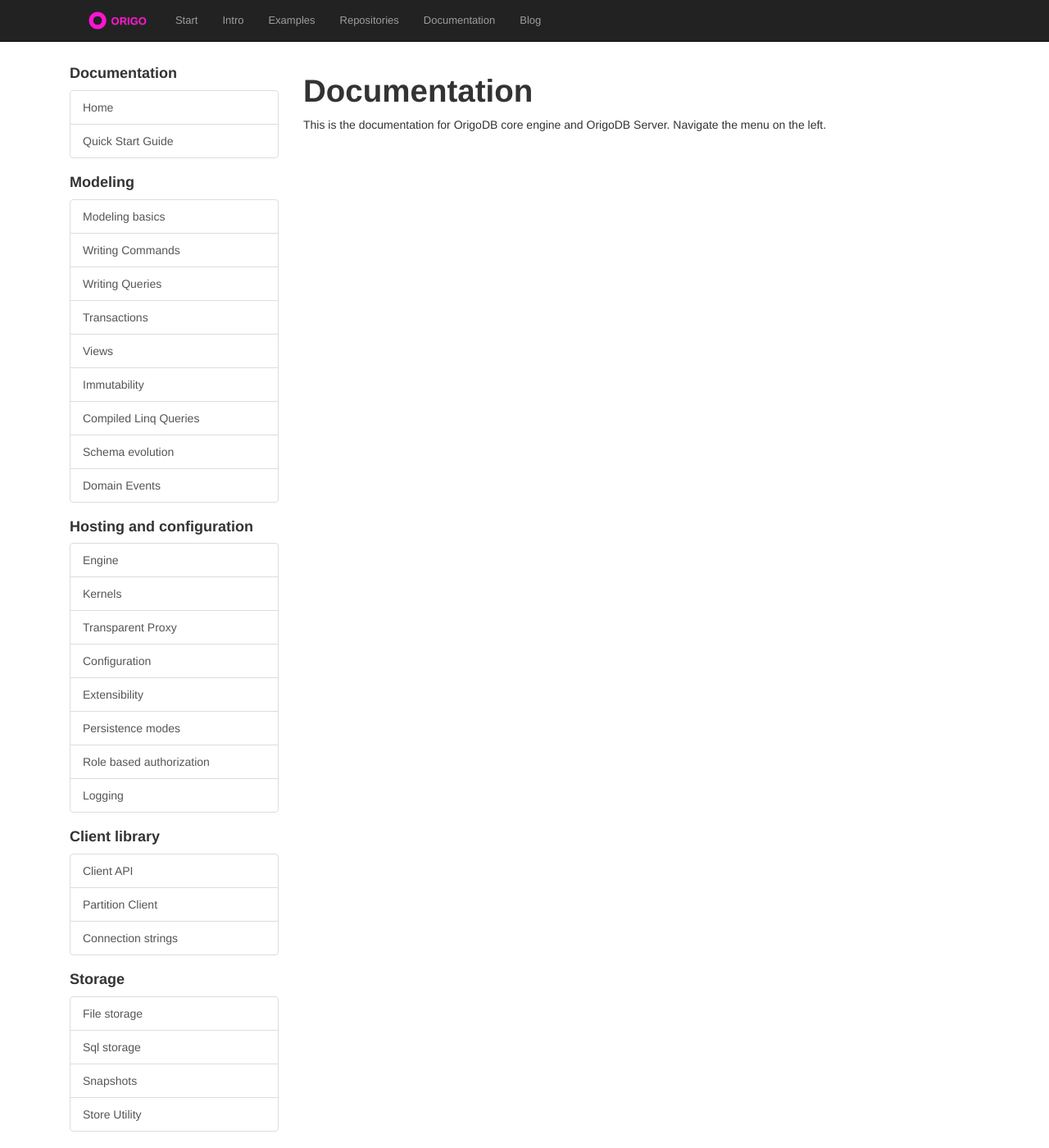
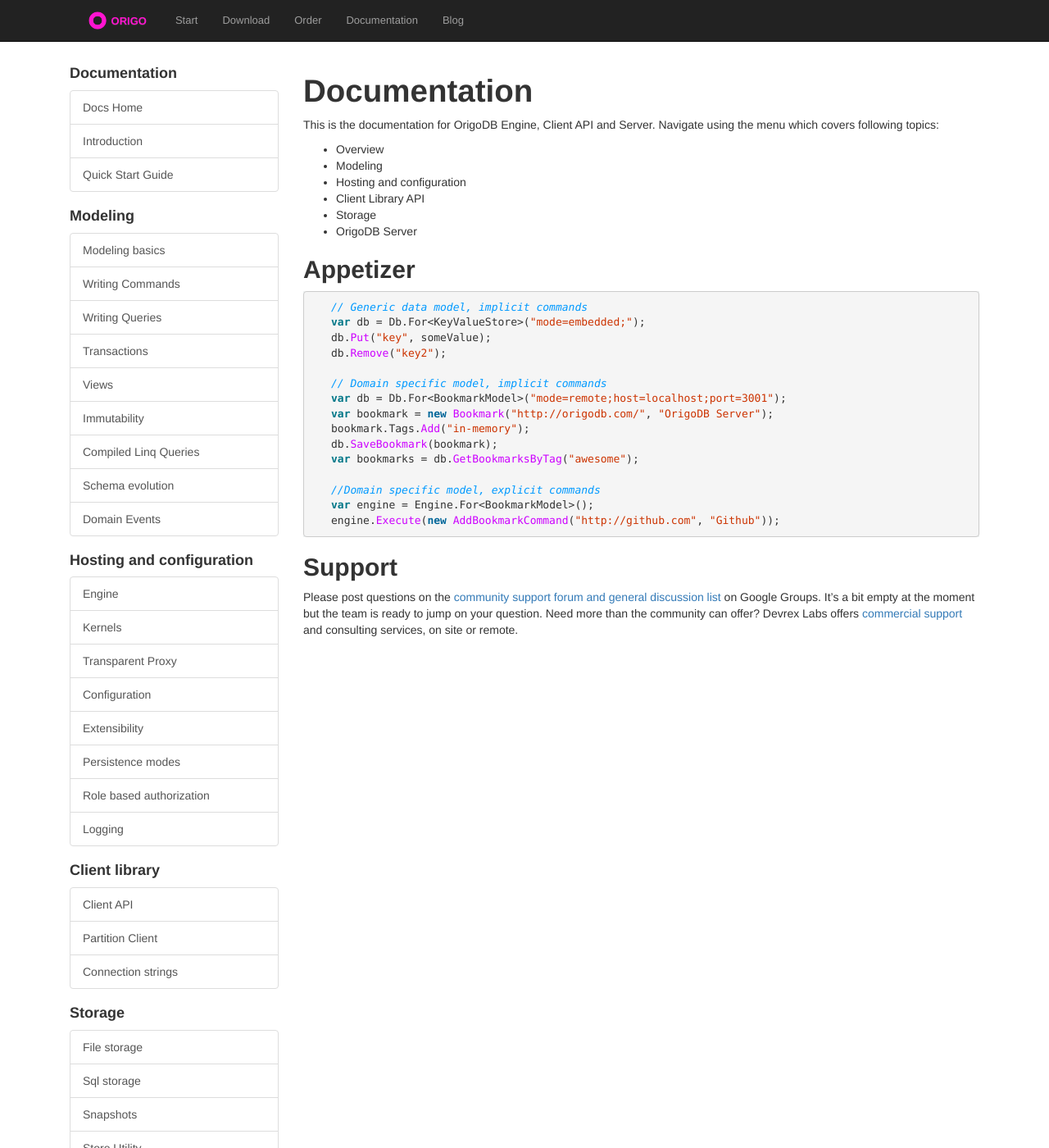
Before and after one commit to DevrexLabs/devrexlabs.github.io, a Jekyll site: the page built from docs/index.md, in a window 1280 px wide and 1400 px high. Shown: the whole window at 82% size. Built offline with Jekyll 4.4.1, drawn with Linux system fonts in a browser that asks for light colours; nearby versions of some CDN libraries; some of the changed text lies outside the part shown.

Commit message:
downloads, order and splash merged

```diff
--- a/_includes/doc-menu.html
+++ b/_includes/doc-menu.html
@@ -1,6 +1,7 @@
 <h4>Documentation</h4>
 <div class="list-group">
-	<a href="/docs">Home</a>
+	<a href="/docs">Docs Home</a>
+	<a href="/docs/intro">Introduction</a>
 	<a href="/docs/quick-start-guide">Quick Start Guide</a>
 </div>
 
--- a/_includes/footer.html
+++ b/_includes/footer.html
@@ -16,8 +16,11 @@
 
 		{% endif %}
       </div>
-		<div class="well well-sm">
-		&copy; Devrex Labs | OrigoDB - In-memory database toolkit for NET/Mono | Build faster systems, faster
+
+		<div class="footer" style="margin:30px; text-align:center">
+		        <hr />
+        <small>&copy; Devrex Labs | Fractal image courtesy of <a href="http://www.sgeier.net/fractals/">Sven Geier</a>
+        </small>
 		</div>
 
     </div><!-- /.container -->
@@ -37,6 +40,16 @@
   ga('create', 'UA-39226646-2', 'auto');
   ga('send', 'pageview');
 
+
+  $("a.mailto").attr("href", function () {
+		var domain = "devrexlabs.com";
+		var self = $(this);
+		var href = "mailto:" + self.attr("data-mailto") + "@" + domain;
+		var subject = self.attr("data-subject");
+		if (subject) href += "?Subject=" + subject;
+		return href;
+	});
+
 </script>
-  </body>
-</html>
+ </body>
+ </html>
--- a/_includes/header.html
+++ b/_includes/header.html
@@ -42,9 +42,8 @@
         <div class="collapse navbar-collapse">
           <ul class="nav navbar-nav">
 		<li><a href="/">Start</a></li>
-		  <li><a href="/intro">Intro</a></li>
-			<li><a href="/examples">Examples</a></li>
-			<li><a href="/repos">Repositories</a></li>
+		  <li><a href="/download">Download</a></li>
+      <li><a href="/order">Order</a></li>
 			<li><a href="/docs">Documentation</a></li>
 			<li><a href="/blog">Blog</a></li>
           </ul>
--- a/css/docs.css
+++ b/css/docs.css
@@ -295,35 +295,6 @@
   margin: 0 auto 30px;
   max-height: 145px;
 }
-
-
-
-/* Footer
--------------------------------------------------- */
-
-.footer {
-  text-align: center;
-  padding: 30px 0;
-  margin-top: 70px;
-  border-top: 1px solid #e5e5e5;
-  background-color: #f5f5f5;
-}
-.footer p {
-  margin-bottom: 0;
-  color: #777;
-}
-.footer-links {
-  margin: 10px 0;
-}
-.footer-links li {
-  display: inline;
-  padding: 0 2px;
-}
-.footer-links li:first-child {
-  padding-left: 0;
-}
-
-
 
 /* Special grid styles
 -------------------------------------------------- */
--- a/docs/index.md
+++ b/docs/index.md
@@ -3,6 +3,38 @@
 title: Documentation
 ---
 
-#Documentation
-This is the documentation for OrigoDB core engine and OrigoDB Server.
-Navigate the menu on the left.
+# Documentation
+This is the documentation for OrigoDB Engine, Client API and Server.
+Navigate using the menu which covers following topics:
+
+* Overview
+* Modeling
+* Hosting and configuration
+* Client Library API
+* Storage
+* OrigoDB Server
+
+## Appetizer
+{%highlight csharp%}
+
+   // Generic data model, implicit commands
+   var db = Db.For<KeyValueStore>("mode=embedded;");
+   db.Put("key", someValue);
+   db.Remove("key2");
+
+   // Domain specific model, implicit commands
+   var db = Db.For<BookmarkModel>("mode=remote;host=localhost;port=3001");
+   var bookmark = new Bookmark("http://origodb.com/", "OrigoDB Server");
+   bookmark.Tags.Add("in-memory");
+   db.SaveBookmark(bookmark);
+   var bookmarks = db.GetBookmarksByTag("awesome");
+
+   //Domain specific model, explicit commands
+   var engine = Engine.For<BookmarkModel>();
+   engine.Execute(new AddBookmarkCommand("http://github.com", "Github"));
+{% endhighlight %}
+
+
+## Support
+
+Please post questions on the [community support forum and general discussion list](https://groups.google.com/forum/#!forum/origodb) on Google Groups. It’s a bit empty at the moment but the team is ready to jump on your question. Need more than the community can offer? Devrex Labs offers [commercial support](/order) and consulting services, on site or remote.
```
Also changed, not shown: docs/intro/index.md (added, +48 -0 lines), download/index.html (added, +204 -0 lines), examples/index.md (deleted, +0 -50 lines), index.html (+23 -16 lines), intro/index.md (deleted, +0 -40 lines), order/index.html (added, +60 -0 lines), repos/index.md (deleted, +0 -27 lines), docs/intro/figure1.png (renamed from intro/figure1.png), 1 other file.
